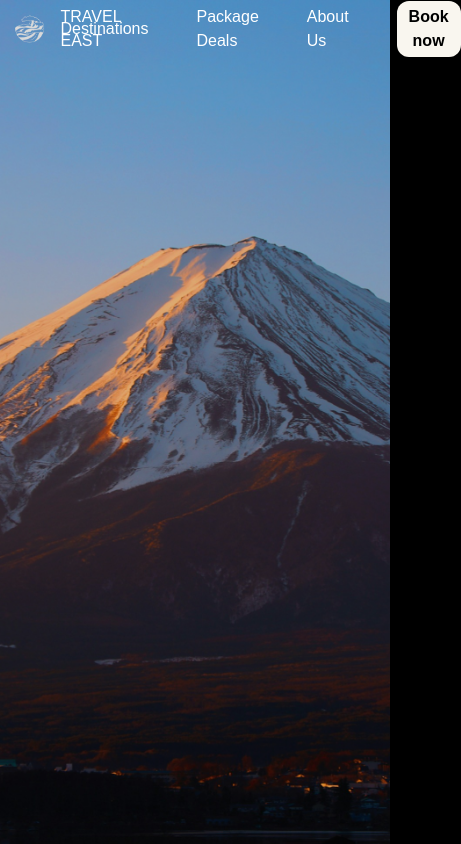
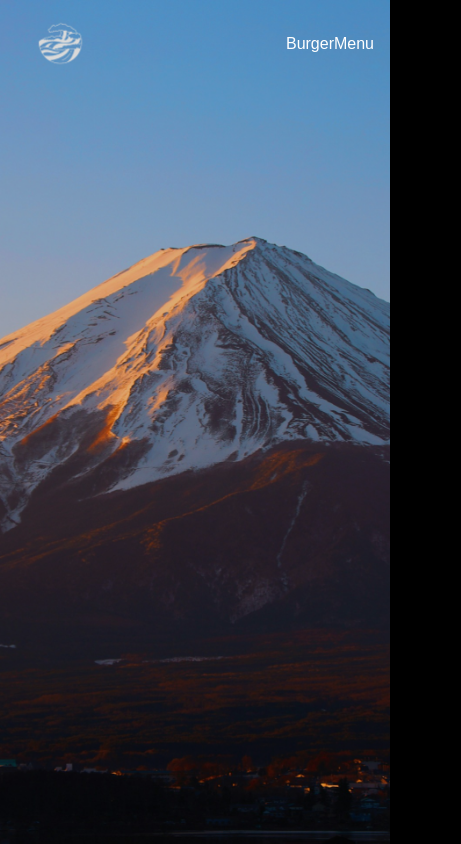
Before and after one commit to Ostashevskyi/Travel-East, a React (Vite) app: page / in a window 390 px wide. Shown: the whole page, 461 px wide, since content can reach past the window. Built offline with nearby package versions, Linux system fonts and the light colour scheme.

Commit message:
fix responsivness

```diff
--- a/src/components/Header.tsx
+++ b/src/components/Header.tsx
@@ -7,10 +7,10 @@ const Header = () => {
     <header className="screen-max-width flex justify-between items-center">
       <section className="flex items-center">
         <img src={logo} alt="waves-logo" width={90} height={88} />
-        <h2 className="uppercase">Travel East</h2>
+        <h2 className="uppercase max-md:hidden">Travel East</h2>
       </section>
 
-      <div className="flex">
+      <div className="flex max-lg:hidden">
         <ul className="flex gap-12 items-center">
           {NAV_LISTS.map((list, i) => (
             <li key={i}>
@@ -26,6 +26,9 @@ const Header = () => {
           </li>
         </ul>
       </div>
+      <div className="max-lg:block hidden">
+        <button>BurgerMenu</button>
+      </div>
     </header>
   );
 };
--- a/src/index.css
+++ b/src/index.css
@@ -23,6 +23,7 @@ body {
   margin-inline-end: auto;
   position: relative;
   max-width: 1240px;
+  padding: 0px 16px;
 }
 
 @layer base {
```
